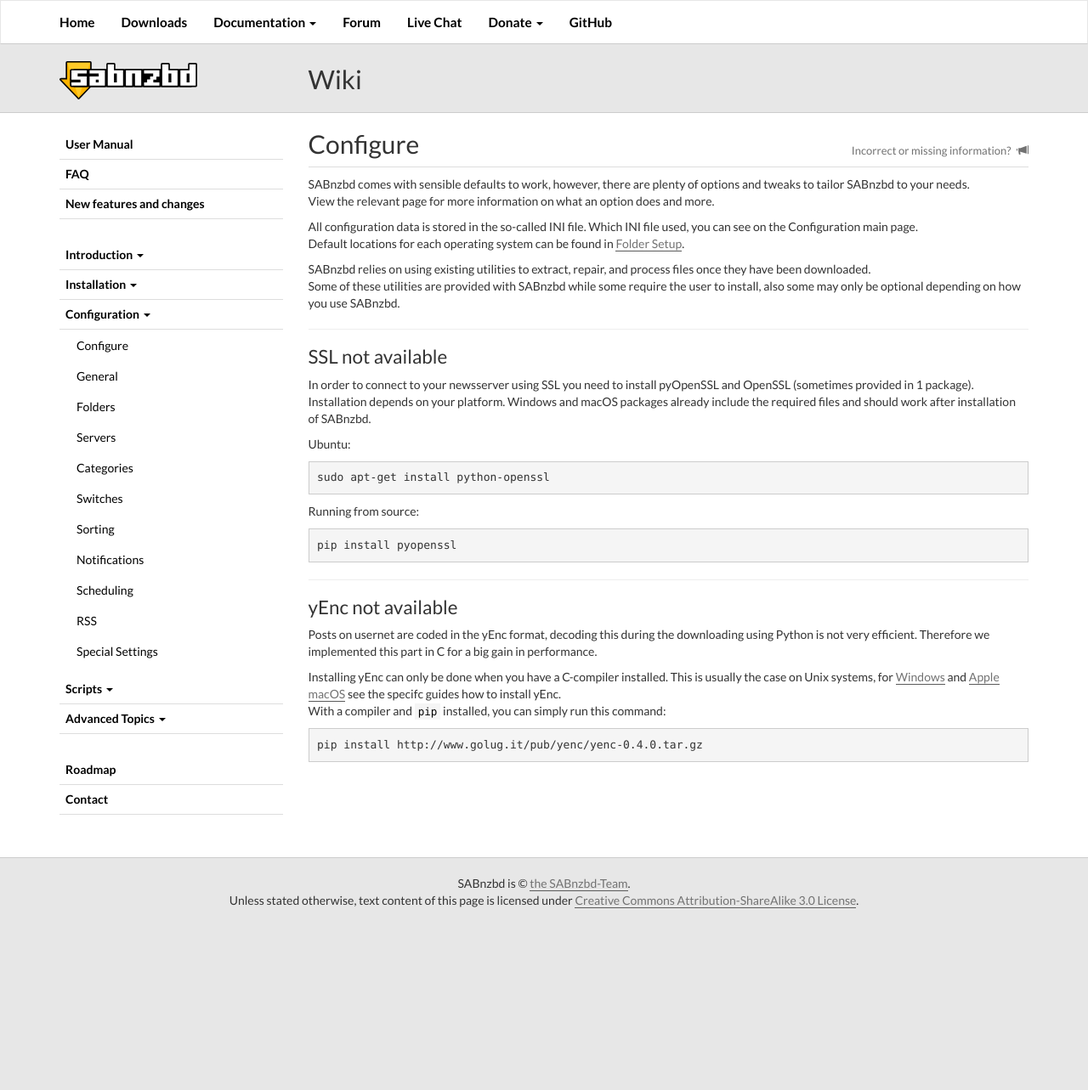
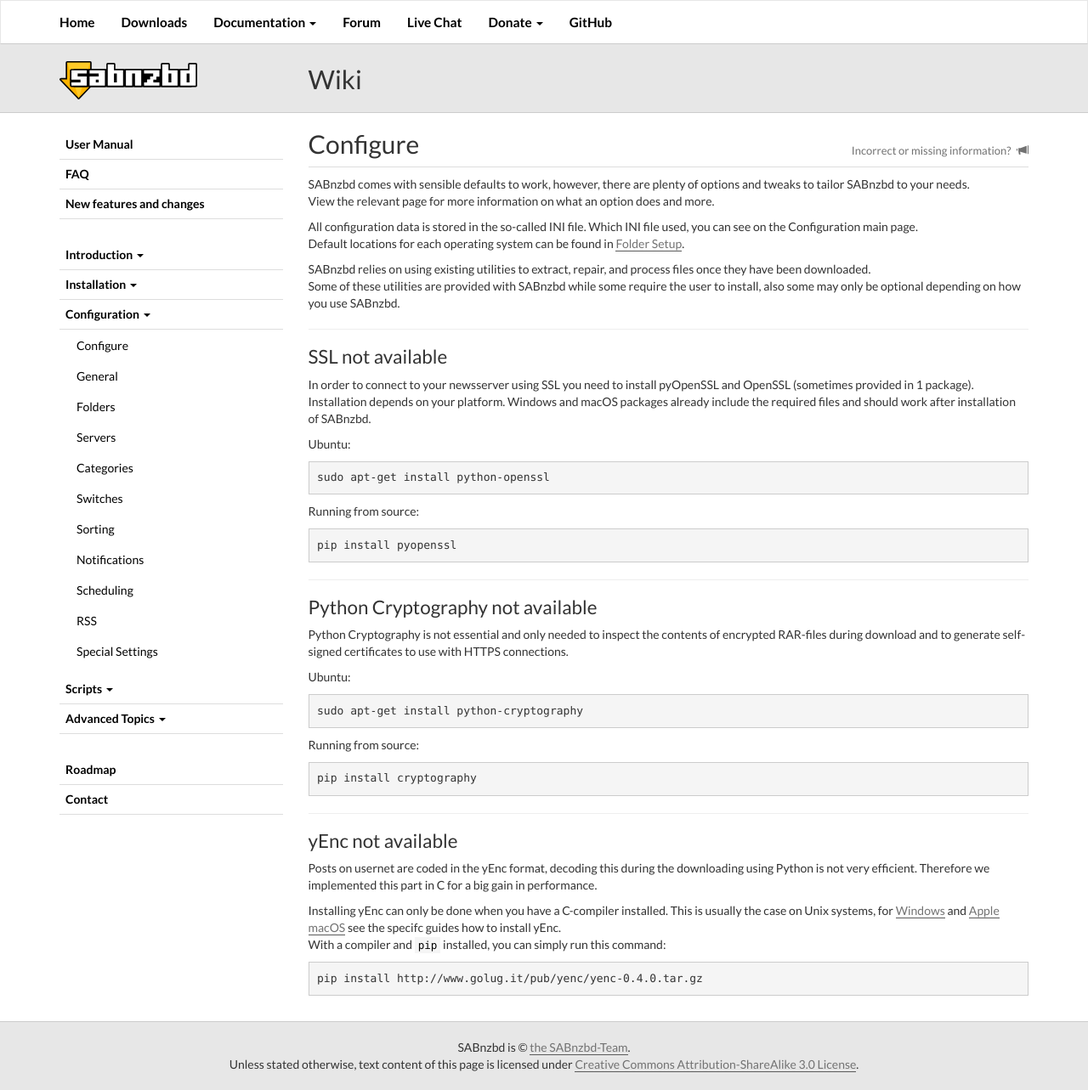
Before and after one commit to sabnzbd/sabnzbd.github.io, a Jekyll site: the page built from wiki/configuration/1.2/configure.html, in a window 1280 px wide. Shown: the whole page at 85% size. Built offline with Jekyll 4.4.1, drawn with Linux system fonts in a browser that asks for light colours; before the commit the page ends 1090 px from its top, so only the background shows below that.

Commit message:
Add no-cryptography info

```diff
--- a/wiki/configuration/1.2/configure.html
+++ b/wiki/configuration/1.2/configure.html
@@ -12,6 +12,7 @@
 </p>
 <hr>
 
+
 <h2 id="no_ssl"><span>SSL not available</span></h2>
 <p>In order to connect to your newsserver using SSL you need to install pyOpenSSL and OpenSSL (sometimes provided in 1 package). Installation depends on your platform. Windows and macOS packages already include the required files and should work after installation of SABnzbd.</p>
 <p>Ubuntu: <br>
@@ -20,6 +21,17 @@
     <pre><code>pip install pyopenssl</code></pre>
 </p>
 <hr>
+
+
+<h2 id="no_cryptography"><span>Python Cryptography not available</span></h2>
+<p>Python Cryptography is not essential and only needed to inspect the contents of encrypted RAR-files during download and to generate self-signed certificates to use with HTTPS connections.
+<p>Ubuntu: <br>
+    <pre><code>sudo apt-get install python-cryptography</code></pre>
+ <p>Running from source: <br>
+    <pre><code>pip install cryptography</code></pre>
+</p>
+<hr>
+
 <h2 id="no_yenc"><span>yEnc not available</span></h2>
 <p>Posts on usernet are coded in the yEnc format, decoding this during the downloading using Python is not very efficient. Therefore we implemented this part in C for a big gain in performance.
 <p>Installing yEnc can only be done when you have a C-compiler installed. This is usually the case on Unix systems, for <a href="/wiki/installation/install-from-source-windows">Windows</a> and <a href="/wiki/installation/install-osx-src">Apple macOS</a> see the specifc guides how to install yEnc.<br>
```
